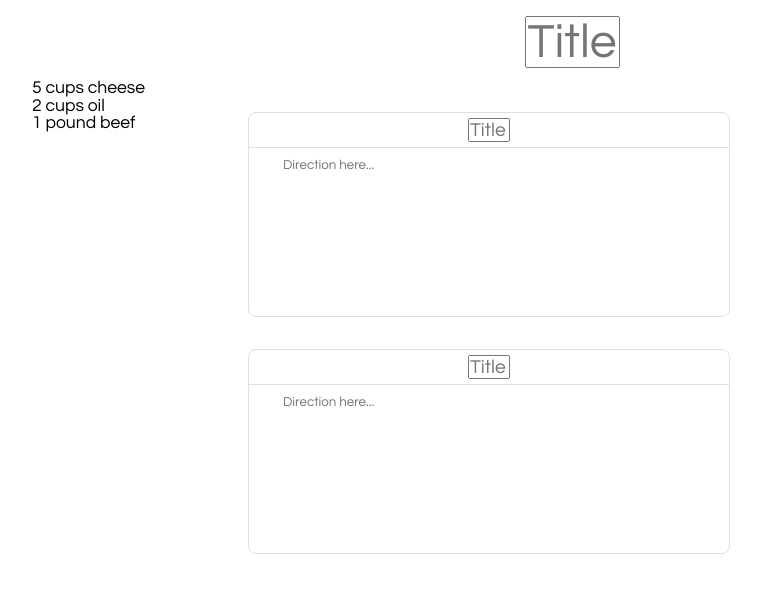
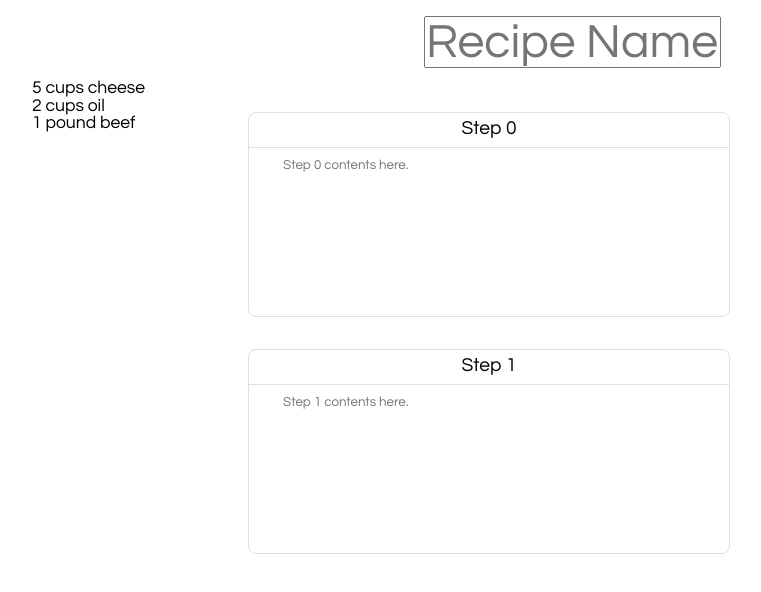
Before and after one commit to asipser/recipesite, a React app: page / in a window 1280 px wide. Shown: the top 592 px of the page, without its empty margins (68-829 px from the left). Built offline with nearby package versions, Linux system fonts and the light colour scheme; the HTML template or start-up script is replaced by a standard one.

Commit message:
added setting to set editable text on/off via prop

```diff
--- a/client/src/components/modules/DirectionAdder.js
+++ b/client/src/components/modules/DirectionAdder.js
@@ -36,7 +36,8 @@ const DirectionAdder = () => {
           <DirectionCard
             key={`DirectionCard-${i}`}
             isActive={i == selectedDirectionNumber}
-            setActiveDirection={() => setActiveDirection(i)}
+            directionNumber={i}
+            setActiveDirection={setActiveDirection}
           />
         ))}
       </div>
--- a/client/src/components/modules/DirectionCard.js
+++ b/client/src/components/modules/DirectionCard.js
@@ -3,7 +3,7 @@ import "./DirectionCard.css";
 import EditableText from "./EditableText";
 import AutosizeInput from "react-input-autosize";
 
-const DirectionCard = ({ setActiveDirection, isActive }) => {
+const DirectionCard = ({ setActiveDirection, isActive, directionNumber }) => {
   const textareaRef = useRef();
   const titleRef = useRef();
   const divClassName = "DirectionCard-Body-Text";
@@ -11,13 +11,18 @@ const DirectionCard = ({ setActiveDirection, isActive }) => {
   const [direction, setDirection] = useState("");
 
   return (
-    <div className="DirectionCard-Container" onClick={setActiveDirection}>
+    <div className="DirectionCard-Container" onClick={() => setActiveDirection(directionNumber)}>
       <div className={`DirectionCard-Header ${isActive && "DirectionCard-Active"}`}>
-        <EditableText text={directionTitle} childRef={titleRef} placeholder={"Title"}>
+        <EditableText
+          startComplete={false}
+          text={directionTitle}
+          childRef={titleRef}
+          placeholder={`Step ${directionNumber}`}
+        >
           <AutosizeInput
             ref={titleRef}
             inputStyle={{ fontSize: "1.2rem" }}
-            placeholder={"Title"}
+            placeholder={`Step ${directionNumber}`}
             value={directionTitle}
             onClick={(e) => e.stopPropagation()}
             onChange={(e) => setDirectionTitle(e.target.value)}
@@ -30,7 +35,7 @@ const DirectionCard = ({ setActiveDirection, isActive }) => {
             divClassName={"DirectionCard-Body-Text"}
             text={direction}
             childRef={textareaRef}
-            placeholder={"Direction here..."}
+            placeholder={`Step ${directionNumber} contents here.`}
           >
             <textarea
               className={divClassName}
@@ -38,7 +43,7 @@ const DirectionCard = ({ setActiveDirection, isActive }) => {
               value={direction}
               onClick={(e) => e.stopPropagation()}
               onChange={(e) => setDirection(e.target.value)}
-              placeholder={"Direction here..."}
+              placeholder={`Step ${directionNumber} contents here.`}
             />
           </EditableText>
         </div>
--- a/client/src/components/modules/EditableText.js
+++ b/client/src/components/modules/EditableText.js
@@ -1,8 +1,9 @@
 import React, { useState, useEffect } from "react";
 import "./EditableText.css";
 
-const EditableText = ({ placeholder, text, childRef, children, divClassName }) => {
-  const [isEditing, setIsEditing] = useState(true);
+const EditableText = ({ placeholder, text, childRef, children, divClassName, startComplete }) => {
+  // let users specify if they want it to not be in editing mode
+  const [isEditing, setIsEditing] = useState(startComplete != undefined ? startComplete : true);
 
   const handleOnBlur = () => {
     if (text) {
--- a/client/src/components/pages/AddRecipe.js
+++ b/client/src/components/pages/AddRecipe.js
@@ -25,12 +25,12 @@ const AddRecipe = () => {
           divClassName={"AddRecipe-RecipeHeader-Title"}
           text={titleText}
           childRef={inputRef}
-          placeholder={"Title"}
+          placeholder={"Recipe Name"}
         >
           <AutosizeInput
             inputClassName={"AddRecipe-RecipeHeader-Title"}
             ref={inputRef}
-            placeholder={"Title"}
+            placeholder={"Recipe Name"}
             value={titleText}
             onChange={handleChange}
           />
```
